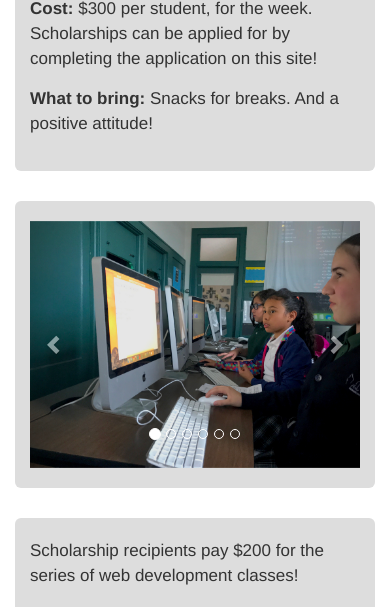
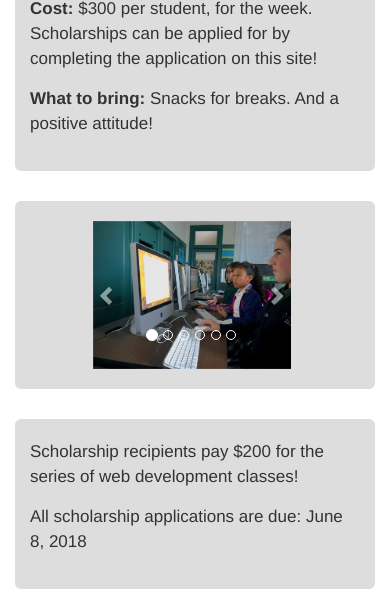
Before and after one commit to madeline-stevens/coding-falcons, a PHP site: page / in a window 390 px wide. Shown: the part 861-1468 px from the top of the page. Run offline with PHP 8.4, Linux system fonts and the light colour scheme; some libraries are stand-ins or nearby versions.

Commit message:
carousel is smaller for desktop but still too small for mobile

```diff
--- a/public/index.html
+++ b/public/index.html
@@ -98,7 +98,7 @@
             <!-- start of carousel -->
             <!-- Surround everything with a div with the class carousel slide -->
             <div class="container">
-                <div class="jumbotron">
+                <div class="jumbotron photo">
                     <div id="theCarousel" class="carousel slide" data-ride="carousel">
                         <!-- Define how many slides to put in the carousel -->
                         <ol class="carousel-indicators">
@@ -110,7 +110,11 @@
                             <li data-target="#theCarousel" data-slide-to="5"> </li>
                         </ol>
 
-                        <!-- Define the text to place over the image -->
+                        <!-- Define the text to place over the image (I chose not to do this)-->
+                        <!-- <div class="item">
+                            <div class="slide3"></div>
+                            <div class="carousel-caption">
+                        </div> -->
                         <div class="carousel-inner">
                             <div class="item active">
                                 <img src="photos/IMG_3197.jpg" alt="school code camp" class="Young girls coding on imacs">
--- a/public/styles/style.css
+++ b/public/styles/style.css
@@ -3,10 +3,25 @@
   font-family: arial, sans-serif;
 } */
 
-#theCarousel img {
-  width: 100%;
-  height: 100%;
+#theCarousel {
+  width: 60%;
+  height: 60%;
+  position: relative;
+  left: 19%;
 }
+
+/* .jumbotron photo {
+  position: relative;
+}
+#theCarousel {
+  height: 60%;
+  width: 60%;
+  position: absolute;
+  left: 50%;
+  margin-left: -50px;
+  top: 50%;
+  margin-top: -50px;
+} */
 
 .jumbotron {
   padding: 20px;
```
